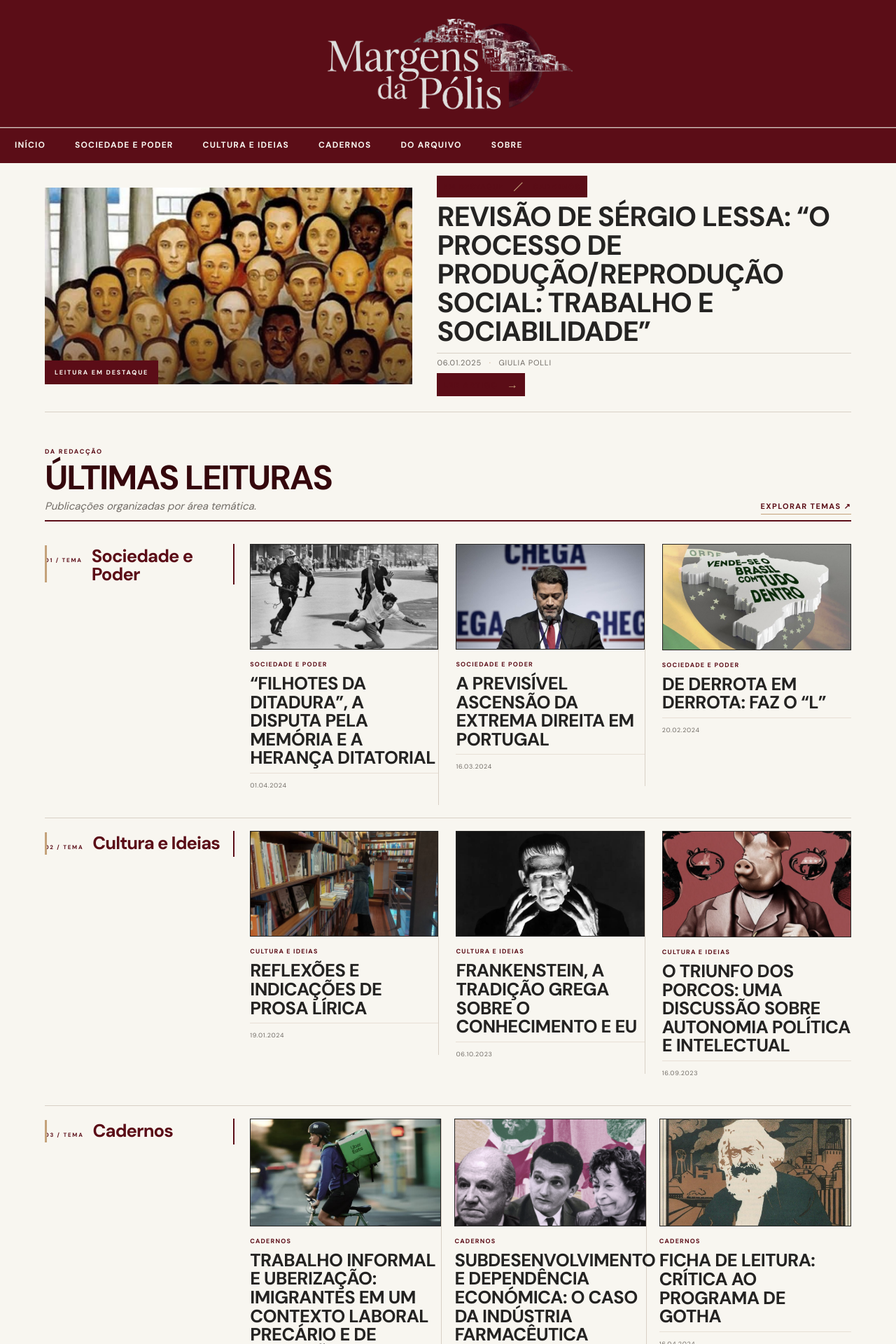
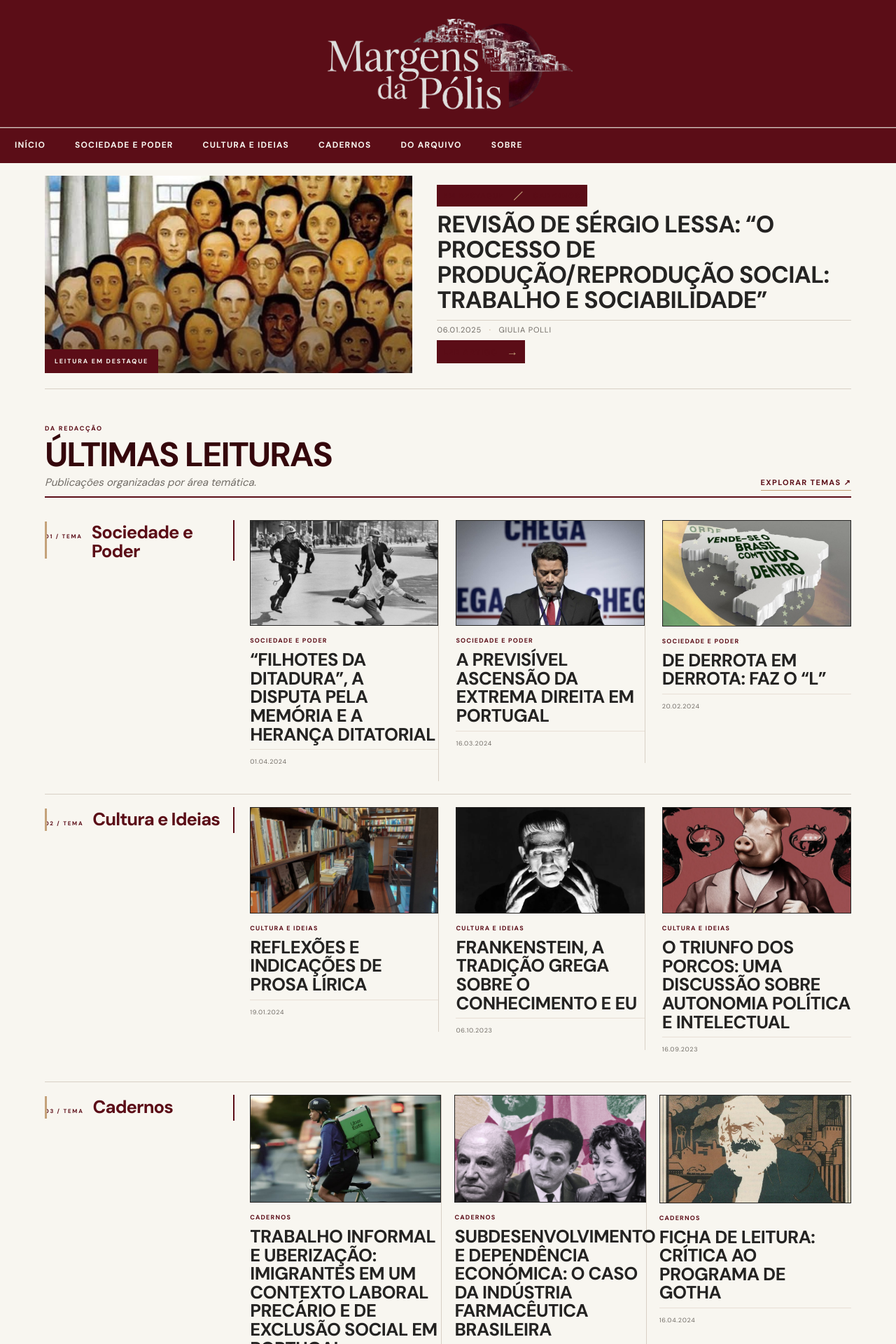
Before and after one commit to gmonteiropolli-design/Margens-da-Polis, a Jekyll site: the page built from index.html, in a window 1280 px wide. Shown: the top 1920 px of the page at 70% size. Built offline with Jekyll 4.4.1, drawn with Linux system fonts in a browser that asks for light colours; some web fonts are replaced; the list of posts is cut into pages by our own code.

Commit message:
Reduz novamente o título da matéria principal na homepage

```diff
--- a/assets/css/style.css
+++ b/assets/css/style.css
@@ -2642,3 +2642,17 @@ body.home .lead-summary{font-size:15px!important;line-height:1.52!important}
 @media(prefers-reduced-motion:reduce){
  .margin-easter-egg,.margin-easter-egg-note,.archive-record,.archive-record-image img,.archive-record-copy h2 a,.footer-hidden-note{transition:none}
 }
+
+
+/* HOMEPAGE — reduzir novamente a escala do título principal */
+body.home .lead-copy h1{
+  font-size:clamp(29px,2.65vw,38px)!important;
+  line-height:1.06!important;
+  letter-spacing:-.018em!important;
+}
+@media(max-width:900px){
+  body.home .lead-copy h1{font-size:clamp(28px,3.4vw,35px)!important}
+}
+@media(max-width:620px){
+  body.home .lead-copy h1{font-size:clamp(27px,7vw,33px)!important;line-height:1.07!important}
+}
```
